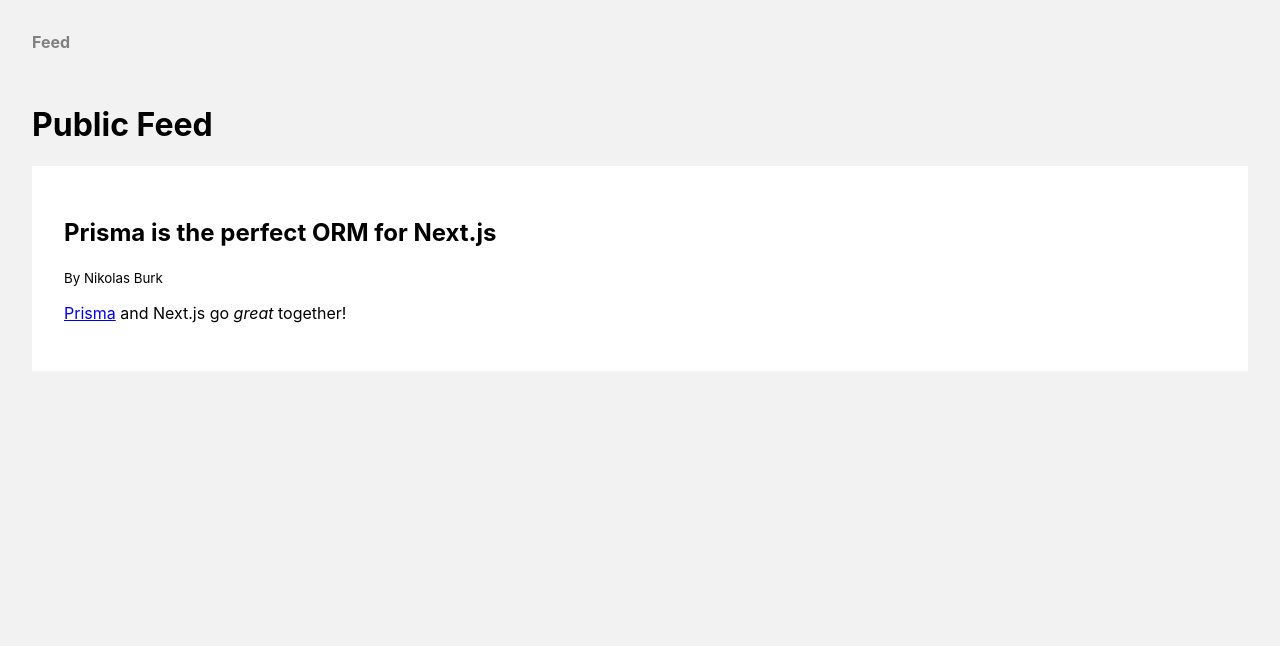
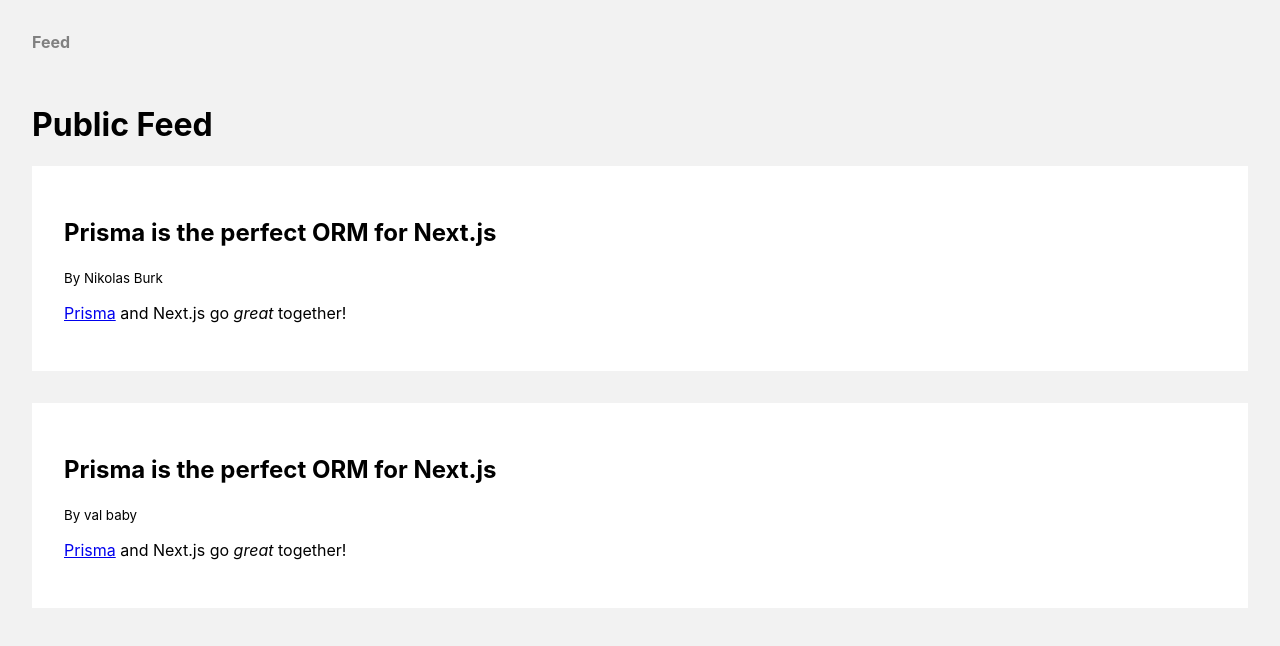
Before and after one commit to valentina-buoro/portfolio-2.0, a Next.js app: page / in a window 1280 px wide. Shown: the top 646 px of the page. Built offline with nearby package versions, Linux system fonts and the light colour scheme.

Commit message:
feat: seperation of types and data

```diff
--- a/components/Post.tsx
+++ b/components/Post.tsx
@@ -1,8 +1,9 @@
 import React from "react";
 import Router from "next/router";
 import ReactMarkdown from "react-markdown";
+import { PostProps } from "../types/types";
 
-export type PostProps = {
+/*export type PostProps = {
   id: string;
   title: string;
   author: {
@@ -11,7 +12,7 @@
   } | null;
   content: string;
   published: boolean;
-};
+};*/
 
 const Post: React.FC<{ post: PostProps }> = ({ post }) => {
   const authorName = post.author ? post.author.name : "Unknown author";
--- a/data/blog-data.tsx
+++ b/data/blog-data.tsx
@@ -0,0 +1,22 @@
+export const feed = [
+    {
+      id: "1",
+      title: "Prisma is the perfect ORM for Next.js",
+      content: "[Prisma](https://github.com/prisma/prisma) and Next.js go _great_ together!",
+      published: false,
+      author: {
+        name: "Nikolas Burk",
+        email: "burk@prisma.io",
+      },
+    },
+    {
+        id: "2",
+        title: "Prisma is the perfect ORM for Next.js",
+        content: "[Prisma](https://github.com/prisma/prisma) and Next.js go _great_ together!",
+        published: false,
+        author: {
+          name: "val baby",
+          email: "burk@prisma.io",
+        },
+      }
+  ]
--- a/pages/index.tsx
+++ b/pages/index.tsx
@@ -1,21 +1,12 @@
 import React from "react"
 import { GetStaticProps } from "next"
 import Layout from "../components/Layout"
-import Post, { PostProps } from "../components/Post"
+import Post from "../components/Post"
+import { PostProps } from "../types/types"
+import {feed} from "../data/blog-data"
 
 export const getStaticProps: GetStaticProps = async () => {
-  const feed = [
-    {
-      id: "1",
-      title: "Prisma is the perfect ORM for Next.js",
-      content: "[Prisma](https://github.com/prisma/prisma) and Next.js go _great_ together!",
-      published: false,
-      author: {
-        name: "Nikolas Burk",
-        email: "burk@prisma.io",
-      },
-    },
-  ]
+
   return {
     props: { feed },
     revalidate: 10
```
Also changed, not shown: pages/p/[id].tsx (+4 -12 lines), types/types.tsx (+10 -0 lines).
